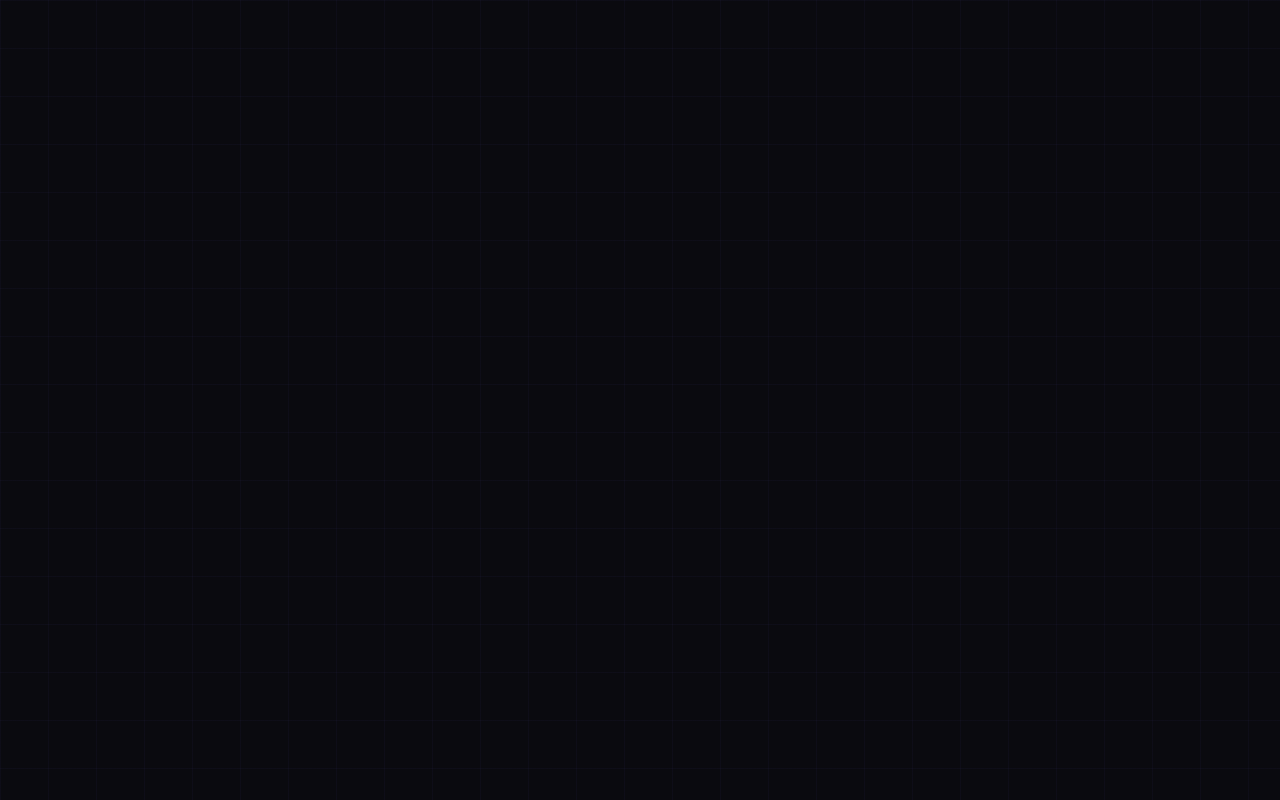
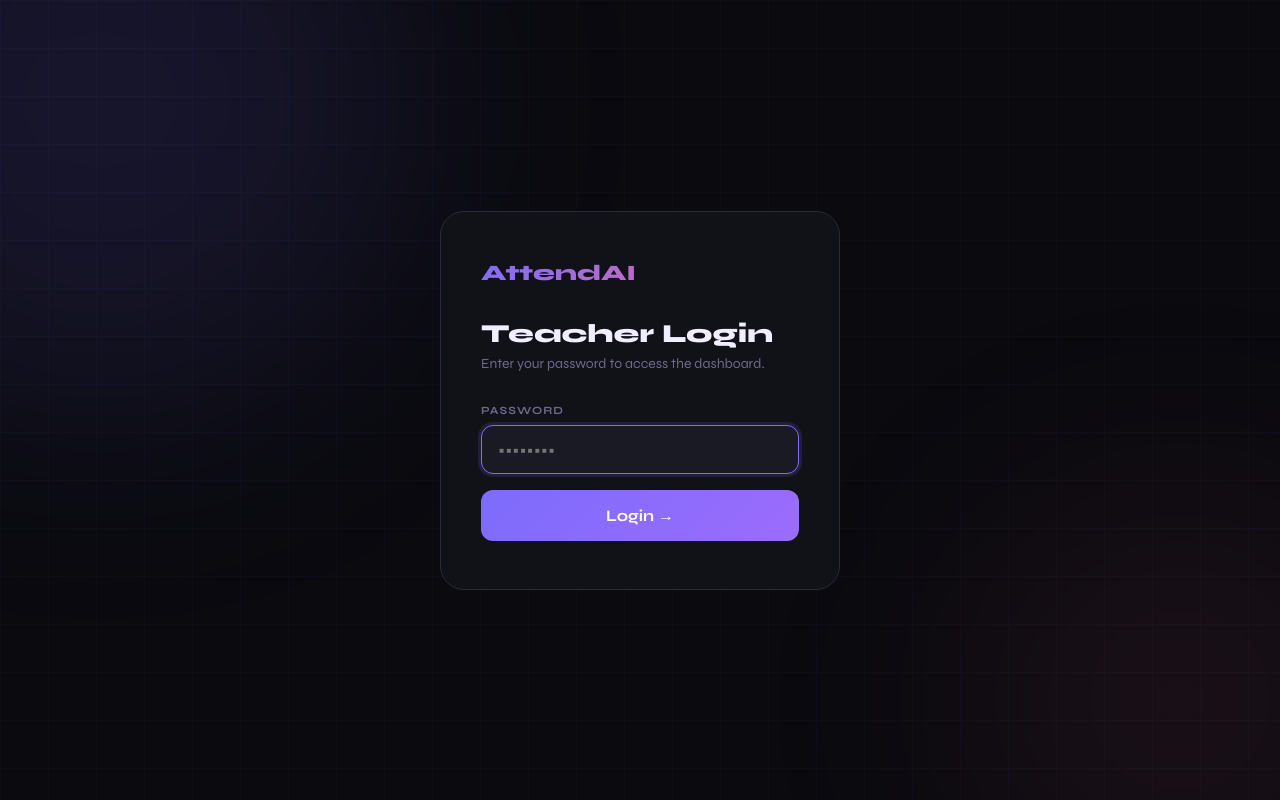
Before and after one commit to map-boy/attendai, a React (Vite) app: page /login in a window 1280 px wide. Before the commit this address had no page. Built offline with nearby package versions, Linux system fonts and the light colour scheme; a web font is replaced by a local one.

Commit message:
initial commit

```diff
--- /dev/null
+++ b/src/components/ProtectedRoute.tsx
@@ -0,0 +1,8 @@
+import React from 'react'
+import { Navigate } from 'react-router-dom'
+import { isLoggedIn } from '../lib/auth'
+
+export default function ProtectedRoute({ children }: { children: React.ReactNode }) {
+  if (!isLoggedIn()) return <Navigate to="/login" replace />
+  return <>{children}</>
+}
--- /dev/null
+++ b/src/lib/auth.ts
@@ -0,0 +1,18 @@
+const AUTH_KEY = '__attendai_auth__'
+const PASSWORD = import.meta.env.VITE_TEACHER_PASSWORD ?? '@deeplearning2026'
+
+export function isLoggedIn(): boolean {
+  return sessionStorage.getItem(AUTH_KEY) === '1'
+}
+
+export function login(password: string): boolean {
+  if (password === PASSWORD) {
+    sessionStorage.setItem(AUTH_KEY, '1')
+    return true
+  }
+  return false
+}
+
+export function logout(): void {
+  sessionStorage.removeItem(AUTH_KEY)
+}
--- a/src/main.tsx
+++ b/src/main.tsx
@@ -4,13 +4,24 @@ import { BrowserRouter, Routes, Route } from 'react-router-dom'
 import './index.css'
 import TeacherDashboard from './pages/TeacherDashboard'
 import StudentForm from './pages/StudentForm'
+import Login from './pages/Login'
+import ProtectedRoute from './components/ProtectedRoute'
 
 ReactDOM.createRoot(document.getElementById('root')!).render(
   <React.StrictMode>
     <BrowserRouter future={{ v7_startTransition: true, v7_relativeSplatPath: true }}>
       <Routes>
-        <Route path="/" element={<TeacherDashboard />} />
-        <Route path="/student" element={<StudentForm />} />
+        <Route path="/login" element={<Login />} />
+        <Route
+          path="/"
+          element={
+            <ProtectedRoute>
+              <TeacherDashboard />
+            </ProtectedRoute>
+          }
+        />
+        {/* /attend is what TeacherDashboard generates in the QR link */}
+        <Route path="/attend" element={<StudentForm />} />
       </Routes>
     </BrowserRouter>
   </React.StrictMode>
--- /dev/null
+++ b/src/pages/Login.tsx
@@ -0,0 +1,96 @@
+import React, { useState } from 'react'
+import { useNavigate } from 'react-router-dom'
+import { login } from '../lib/auth'
+import GlowBg from '../components/GlowBg'
+
+export default function Login() {
+  const [password, setPassword] = useState('')
+  const [error, setError] = useState(false)
+  const [focus, setFocus] = useState(false)
+  const navigate = useNavigate()
+
+  const handleLogin = () => {
+    if (login(password)) {
+      navigate('/', { replace: true })
+    } else {
+      setError(true)
+      setPassword('')
+      setTimeout(() => setError(false), 2500)
+    }
+  }
+
+  return (
+    <div style={{
+      minHeight: '100vh', display: 'flex', alignItems: 'center',
+      justifyContent: 'center', padding: 24,
+    }}>
+      <GlowBg />
+      <div style={{
+        position: 'relative', zIndex: 10,
+        background: 'var(--surface)', border: '1px solid var(--border)',
+        borderRadius: 24, padding: '48px 40px', width: '100%', maxWidth: 400,
+        animation: 'slideUp 0.5s ease',
+      }}>
+        {/* Logo */}
+        <div style={{
+          fontSize: 22, fontWeight: 800,
+          background: 'linear-gradient(135deg, var(--accent), var(--accent2))',
+          WebkitBackgroundClip: 'text', WebkitTextFillColor: 'transparent',
+          marginBottom: 32,
+        }}>
+          AttendAI
+        </div>
+
+        <h1 style={{ fontSize: 26, fontWeight: 800, marginBottom: 6 }}>Teacher Login</h1>
+        <p style={{ color: 'var(--muted)', fontSize: 14, marginBottom: 32 }}>
+          Enter your password to access the dashboard.
+        </p>
+
+        <label style={{
+          display: 'block', fontSize: 11, fontWeight: 700, letterSpacing: '0.1em',
+          textTransform: 'uppercase', color: 'var(--muted)', marginBottom: 8,
+        }}>
+          Password
+        </label>
+        <input
+          type="password"
+          placeholder="••••••••"
+          value={password}
+          autoFocus
+          onChange={e => setPassword(e.target.value)}
+          onKeyDown={e => e.key === 'Enter' && handleLogin()}
+          onFocus={() => setFocus(true)}
+          onBlur={() => setFocus(false)}
+          style={{
+            width: '100%', background: 'var(--surface2)',
+            border: `1px solid ${error ? 'var(--accent2)' : focus ? 'var(--accent)' : 'var(--border)'}`,
+            boxShadow: focus ? '0 0 0 3px rgba(124,108,252,0.15)' : error ? '0 0 0 3px rgba(252,108,143,0.15)' : 'none',
+            borderRadius: 12, padding: '14px 16px', color: 'var(--text)',
+            fontFamily: 'var(--font-head)', fontSize: 16, outline: 'none',
+            transition: 'border-color 0.2s, box-shadow 0.2s', boxSizing: 'border-box',
+            marginBottom: 12,
+          }}
+        />
+
+        {error && (
+          <p style={{ color: 'var(--accent2)', fontSize: 13, marginBottom: 12, fontWeight: 600 }}>
+            ✗ Incorrect password. Try again.
+          </p>
+        )}
+
+        <button
+          onClick={handleLogin}
+          style={{
+            width: '100%',
+            background: 'linear-gradient(135deg, var(--accent), #9c6cfc)',
+            color: '#fff', border: 'none', borderRadius: 12, padding: 16,
+            fontFamily: 'var(--font-head)', fontSize: 16, fontWeight: 700,
+            cursor: 'pointer', marginTop: 4,
+          }}
+        >
+          Login →
+        </button>
+      </div>
+    </div>
+  )
+}
```
